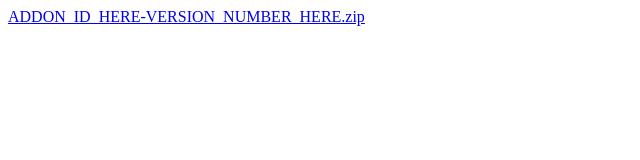
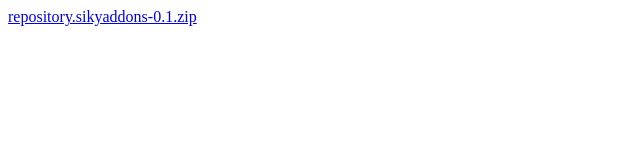
Before and after one commit to sikysikov/sikyaddons, a plain HTML site: page index.html in a window 1280 px wide. Shown: the whole page, without its empty margins (0-640 px from the left). Drawn offline with Linux system fonts and the light colour scheme.

Commit message:
Repository zip added to root

```diff
--- a/index.html
+++ b/index.html
@@ -1,2 +1,2 @@
 <!DOCTYPE html>
-<a href="ADDON_ID_HERE-VERSION_NUMBER_HERE.zip">ADDON_ID_HERE-VERSION_NUMBER_HERE.zip</a>
+<a href="repository.sikyaddons-0.1.zip">repository.sikyaddons-0.1.zip</a>
```
Also changed, not shown: 1 other file.
